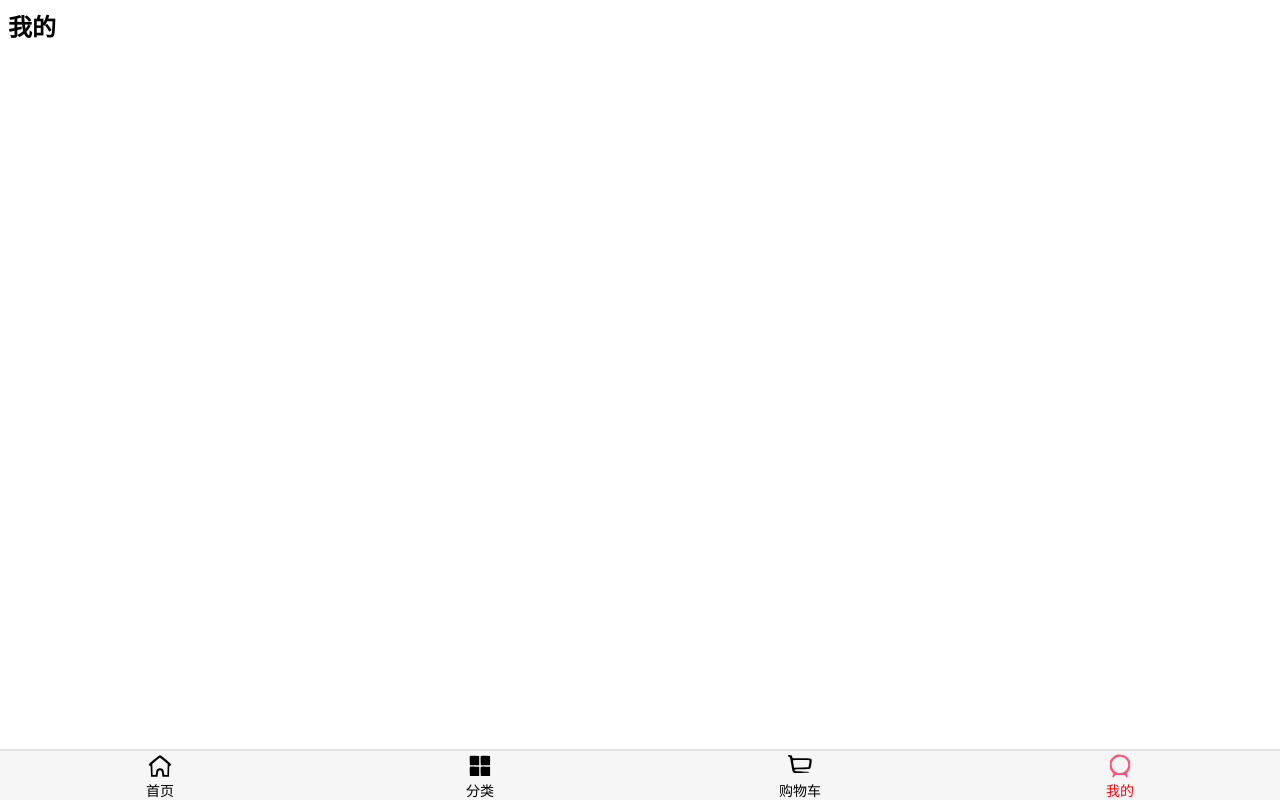
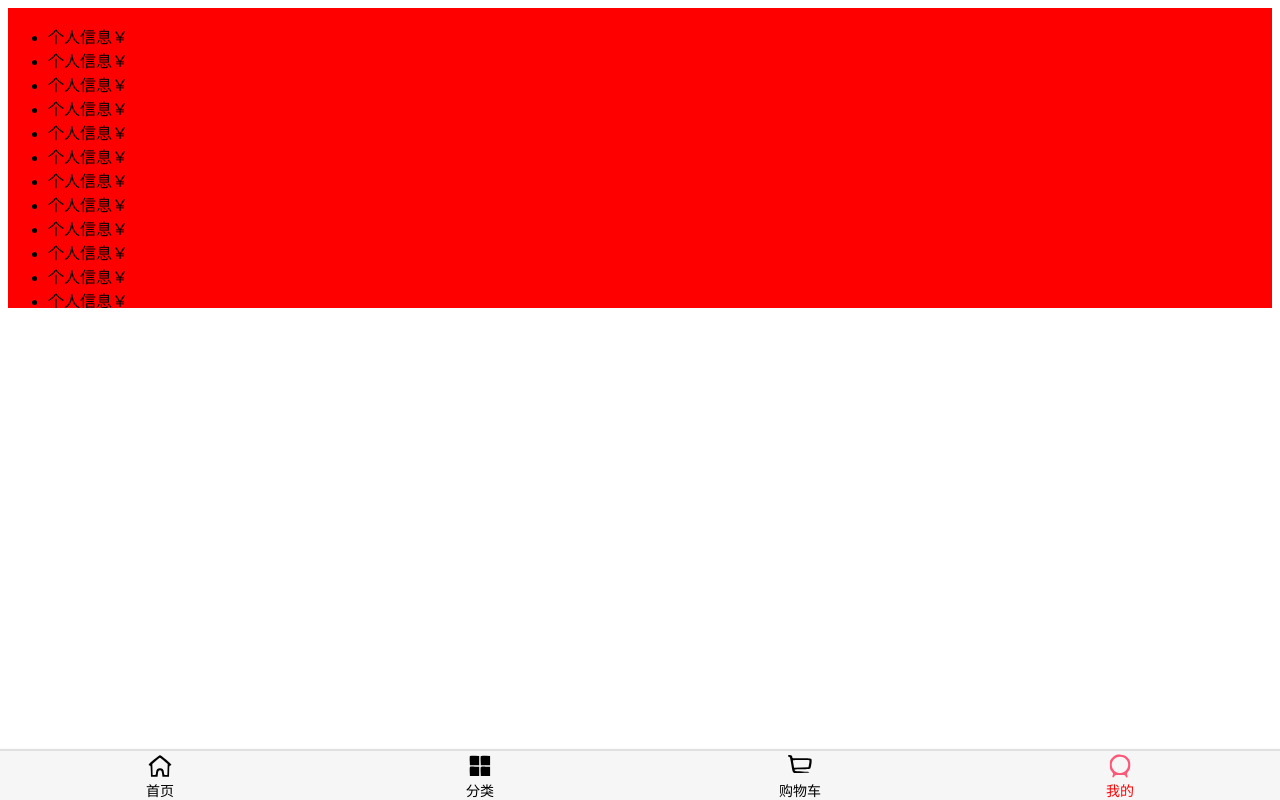
Before and after one commit to tang-xiaotian/mymall, a Vue app: page /profile in a window 1280 px wide. Built offline with nearby package versions, Linux system fonts and the light colour scheme.

Commit message:
backTop功能添加

```diff
--- a/src/components/common/scroll/Scroll.vue
+++ b/src/components/common/scroll/Scroll.vue
@@ -19,7 +19,15 @@ export default {
     }
   },
   methods:{
-
+    scrollTo(x,y,time=300){
+      this.scroll.scrollTo(x,y,time)
+    },
+  },
+  props:{
+    probeType:{
+      type: Number,
+      default: 0
+    },
   },
   mounted(){
     //  this.scroll = new BScroll(this.$refs.aaa,{})
@@ -29,15 +37,16 @@ export default {
     //probe侦测(0,1不侦测 2侦测:手指在时侦测，惯性过程不侦测 3全侦测)
     //BScroll默认不支持按钮事件，click属性可改
     this.scroll = new BScroll(this.$refs.aaa,{
-      probeType: 3,
+      probeType: this.probeType,
       click: true,
       pullUpLoad: true
     })
 
     // console.log(this.scroll)
-
+    //监听滚动位置
     this.scroll.on('scroll',(position)=>{
-      // console.log(position)
+      console.log(position)
+      this.$emit('scroll',position)
     })
 
     this.scroll.on('pullingUp',()=>{
--- /dev/null
+++ b/src/components/content/backtop/BackTop.vue
@@ -0,0 +1,28 @@
+<template>
+  <div class="back-top" >
+    <img src="~assets/img/common/top.png" alt="">
+  </div>
+</template>
+
+<script>
+
+export default {
+  name: "BackTop",
+  components: {
+  },
+  methods:{},
+}
+</script>
+
+<style scoped>
+  .back-top{
+    position: fixed;
+    right:8px;
+    bottom: 55px;
+
+  }
+  .back-top img{
+    width: 43px;
+    height: 43px;
+  }
+</style>
--- a/src/components/content/goods/GoodsList.vue
+++ b/src/components/content/goods/GoodsList.vue
@@ -23,7 +23,7 @@ export default {
 }
 </script>
 
-<style>
+<style scoped>
   .goods{
     display: flex;
     flex-wrap: wrap;
--- a/src/components/content/goods/GoodsListItem.vue
+++ b/src/components/content/goods/GoodsListItem.vue
@@ -26,7 +26,7 @@ export default {
 }
 </script>
 
-<style>
+<style scoped>
   .goods-item {
     padding-bottom: 40px;
     position: relative;
--- a/src/views/home/Home.vue
+++ b/src/views/home/Home.vue
@@ -6,7 +6,7 @@
       </template>
     </nav-bar>
 
-    <scroll class="scrollcontent">
+    <scroll class="scrollcontent" ref="scroll" :probe-type="3" @scroll="contentScroll">
       <home-swiper :banners='banners'></home-swiper>
       <recommend-view :recommends='recommends'></recommend-view>
       <feature-view></feature-view>
@@ -15,7 +15,8 @@
       <good-list :goods="showGoods"></good-list>
     </scroll>
 
-
+    <back-top @click.native="backClick" v-show="isShowBackTop"/>
+    <!-- 监听组件点击：加修饰符 -->
   </div>
 </template>
 
@@ -28,6 +29,7 @@ import NavBar from 'components/common/navbar/NavBar'
 import TabControl from 'components/content/tabControl/TabControl'
 import GoodList from 'components/content/goods/GoodsList'
 import Scroll from 'components/common/scroll/Scroll'
+import BackTop from 'components/content/backtop/BackTop'
 
 import {getHomeMultidata, getHomeGoods} from 'network/home'
 
@@ -41,6 +43,7 @@ export default {
     TabControl,
     GoodList,
     Scroll,
+    BackTop,
   },
   data(){
     return {
@@ -51,7 +54,8 @@ export default {
         'new':{page:0,list:[]},
         'sell':{page:0,list:[]}
       },
-      currentType: 'pop'
+      currentType: 'pop',
+      isShowBackTop: false
     }
   },
   computed:{
@@ -84,7 +88,13 @@ export default {
       }
     },
 
+    backClick(){
+      this.$refs.scroll.scrollTo(0,0)
+    },
 
+    contentScroll(position){
+      this.isShowBackTop = (-position.y) > 1000
+    },
 
     //网络请求相关
     getHomeMultidata(){
--- a/src/views/profile/profile.vue
+++ b/src/views/profile/profile.vue
@@ -1,15 +1,128 @@
 <template>
-<h2>我的</h2>
+  <div>
+    <scroll class="content">
+      <ul>
+        <li>个人信息￥</li>
+        <li>个人信息￥</li>
+        <li>个人信息￥</li>
+        <li>个人信息￥</li>
+        <li>个人信息￥</li>
+        <li>个人信息￥</li>
+        <li>个人信息￥</li>
+        <li>个人信息￥</li>
+        <li>个人信息￥</li>
+        <li>个人信息￥</li>
+        <li>个人信息￥</li>
+        <li>个人信息￥</li>
+        <li>个人信息￥</li>
+        <li>个人信息￥</li>
+        <li>个人信息￥</li>
+        <li>个人信息￥</li>
+        <li>个人信息￥</li>
+        <li>个人信息￥</li>
+        <li>个人信息￥</li>
+        <li>个人信息￥</li>
+        <li>个人信息￥</li>
+        <li>个人信息￥</li>
+        <li>个人信息￥</li>
+        <li>个人信息￥</li>
+        <li>个人信息￥</li>
+        <li>个人信息￥</li>
+        <li>个人信息￥</li>
+        <li>个人信息￥</li>
+        <li>个人信息￥</li>
+        <li>个人信息￥</li>
+        <li>个人信息￥</li>
+        <li>个人信息￥</li>
+        <li>个人信息￥</li>
+        <li>个人信息￥</li>
+        <li>个人信息￥</li>
+        <li>个人信息￥</li>
+        <li>个人信息￥</li>
+        <li>个人信息￥</li>
+        <li>个人信息￥</li>
+        <li>个人信息￥</li>
+        <li>个人信息￥</li>
+        <li>个人信息￥</li>
+        <li>个人信息￥</li>
+        <li>个人信息￥</li>
+        <li>个人信息￥</li>
+        <li>个人信息￥</li>
+        <li>个人信息￥</li>
+        <li>个人信息￥</li>
+        <li>个人信息￥</li>
+        <li>个人信息￥</li>
+        <li>个人信息￥</li>
+        <li>个人信息￥</li>
+        <li>个人信息￥</li>
+        <li>个人信息￥</li>
+        <li>个人信息￥</li>
+        <li>个人信息￥</li>
+        <li>个人信息￥</li>
+        <li>个人信息￥</li>
+        <li>个人信息￥</li>
+        <li>个人信息￥</li>
+        <li>个人信息￥</li>
+        <li>个人信息￥</li>
+        <li>个人信息￥</li>
+        <li>个人信息￥</li>
+        <li>个人信息￥</li>
+        <li>个人信息￥</li>
+        <li>个人信息￥</li>
+        <li>个人信息￥</li>
+        <li>个人信息￥</li>
+        <li>个人信息￥</li>
+        <li>个人信息￥</li>
+        <li>个人信息￥</li>
+        <li>个人信息￥</li>
+        <li>个人信息￥</li>
+        <li>个人信息￥</li>
+        <li>个人信息￥</li>
+        <li>个人信息￥</li>
+        <li>个人信息￥</li>
+        <li>个人信息￥</li>
+        <li>个人信息￥</li>
+        <li>个人信息￥</li>
+        <li>个人信息￥</li>
+        <li>个人信息￥</li>
+        <li>个人信息￥</li>
+        <li>个人信息￥</li>
+        <li>个人信息￥</li>
+        <li>个人信息￥</li>
+        <li>个人信息￥</li>
+        <li>个人信息￥</li>
+        <li>个人信息￥</li>
+        <li>个人信息￥</li>
+        <li>个人信息￥</li>
+        <li>个人信息￥</li>
+        <li>个人信息￥</li>
+        <li>个人信息￥</li>
+        <li>个人信息￥</li>
+        <li>个人信息￥</li>
+        <li>个人信息￥</li>
+        <li>个人信息￥</li>
+        <li>个人信息￥</li>
+      </ul>
+    </scroll>
+  </div>
 </template>
 
 <script>
+import Scroll from 'components/common/scroll/Scroll'
+
 
 export default {
   name: "profile",
-  components: {}
+  components: {
+    Scroll
+  }
 };
 </script>
 
 <style scoped>
-
+  .content{
+    height: 300px;
+    background-color: red;
+    overflow: hidden;
+  }
 </style>
```
